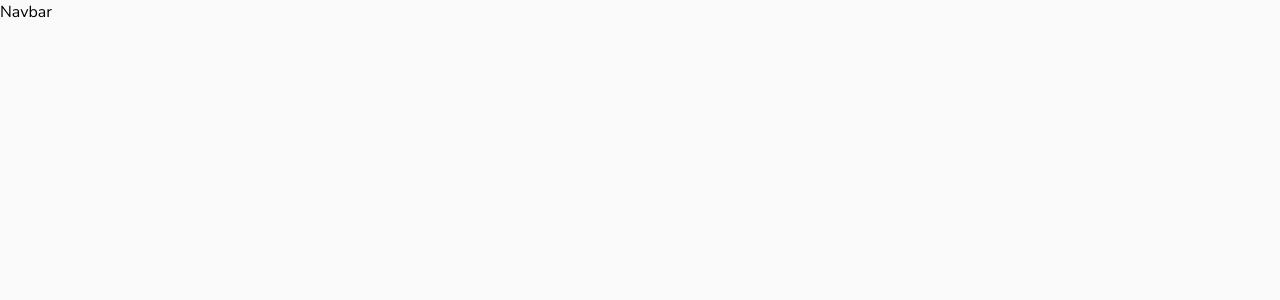
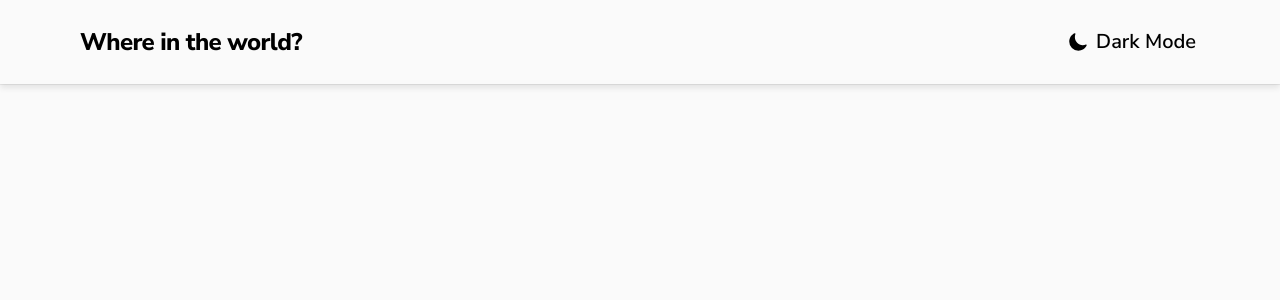
Before and after one commit to ifarnami/where-in-the-world, a React (Vite) app: page / in a window 1280 px wide. Shown: the top 300 px of the page. Built offline with nearby package versions, Linux system fonts and the light colour scheme.

Commit message:
feat(nav): add full navbar

```diff
--- a/src/components/Navbar/index.tsx
+++ b/src/components/Navbar/index.tsx
@@ -1,7 +1,38 @@
+import useTheme from "../../hooks/useTheme";
+import { Outlet } from "react-router-dom";
+import { IoMoon, IoSunny } from "react-icons/io5";
+
 interface INavbarProps {}
 
 const Navbar: React.FC<INavbarProps> = (): JSX.Element => {
-  return <div className="h-[100px] w-[100px]">Navbar</div>;
+  const { isDark, changeTheme } = useTheme();
+
+  return (
+    <>
+      <nav className="w-full px-20 py-6 flex justify-between items-center shadow-primary dark:bg-dark-elements">
+        <h2 className="text-2xl font-extrabold tracking-tight">
+          Where in the world?
+        </h2>
+        <button
+          onClick={() => changeTheme()}
+          className="p-1 flex items-center gap-2 text-xl font-semibold"
+        >
+          {isDark ? (
+            <>
+              <IoSunny />
+              <p>Light Mode</p>
+            </>
+          ) : (
+            <>
+              <IoMoon />
+              <p>Dark Mode</p>
+            </>
+          )}
+        </button>
+      </nav>
+      <Outlet />
+    </>
+  );
 };
 
 export default Navbar;
```
